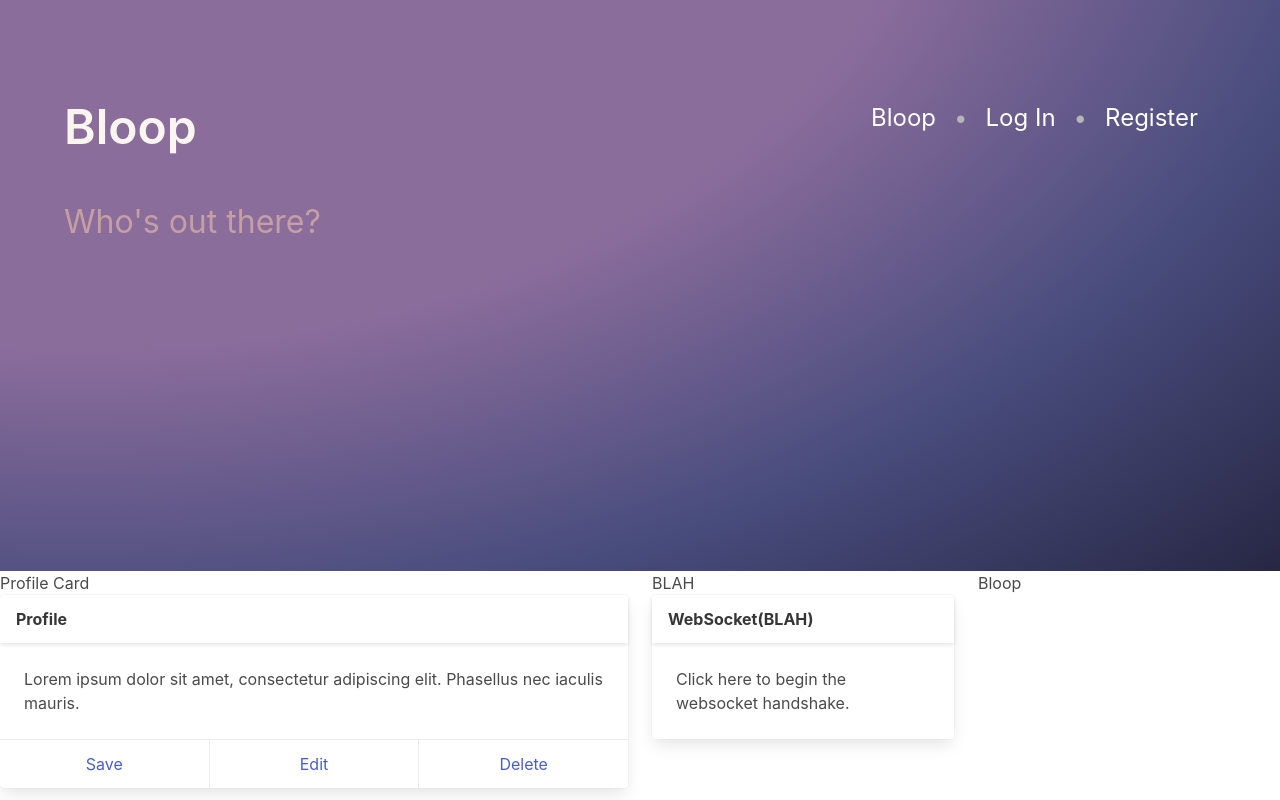
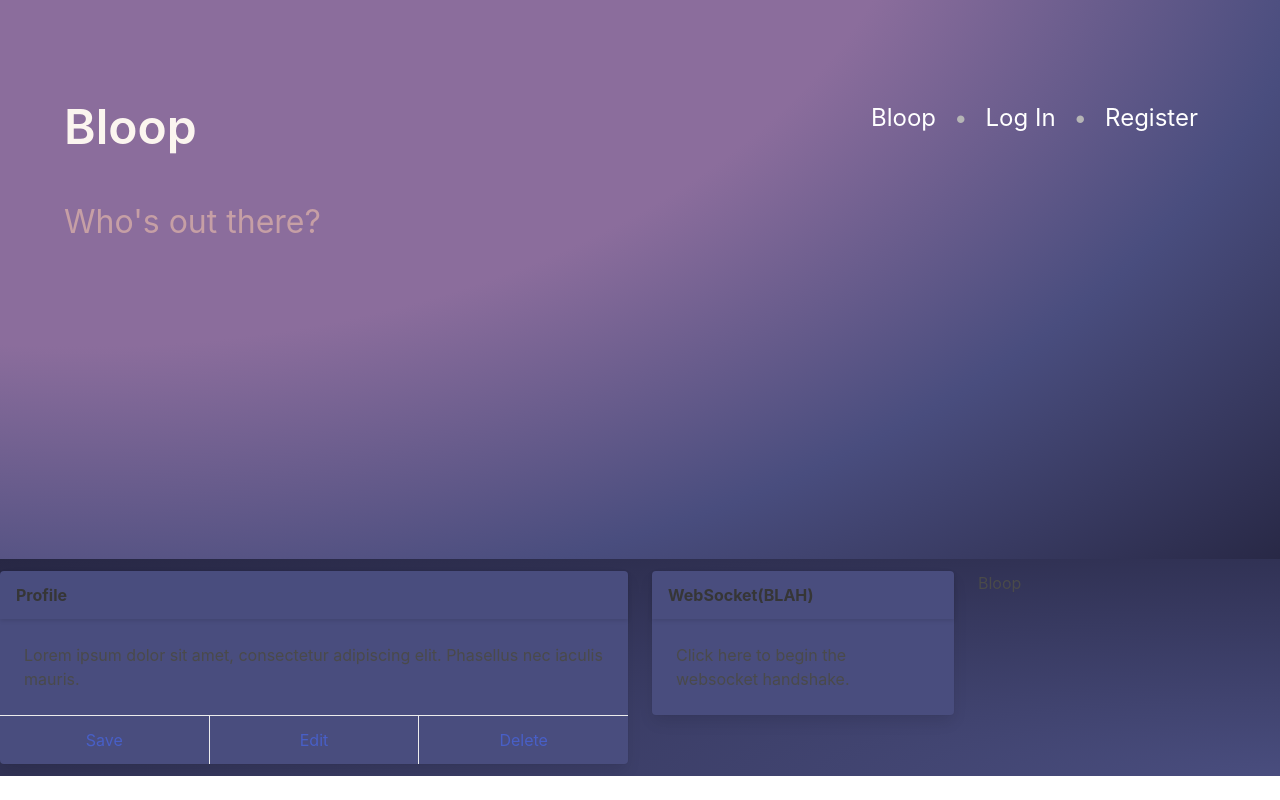
Before and after one commit to baezus/bloop2, a React (Create React App) app in the folder bloop/: page /dashboard in a window 1280 px wide. Shown: the part 229-1029 px from the top of the page. After the commit the page ends 1005 px from the top, so only its background shows below. Built offline with nearby package versions, Linux system fonts and the light colour scheme.

Commit message:
More styling on the dashboard; moving into connecting the web socket now.

```diff
--- a/bloop/src/components/Dashboard.js
+++ b/bloop/src/components/Dashboard.js
@@ -4,8 +4,9 @@ import '../styles/dashboard.scss';
 const Dashboard = () => {
 
   return(
+    <section className="section-two">
     <div className="columns">
-      <div className="column is-half">Profile Card
+      <div className="column is-half">
       <div className="card">
       <header className="card-header">
       <p className="card-header-title">
@@ -25,7 +26,7 @@ const Dashboard = () => {
       </div>
       </div>
 
-      <div className="column">BLAH
+      <div className="column">
         <div className="card">
           <header className="card-header">
             <p className="card-header-title">
@@ -41,6 +42,7 @@ const Dashboard = () => {
 
       <div className="column">Bloop</div>
     </div>
+    </section>
   );
 }
 
--- a/bloop/src/styles/dashboard.scss
+++ b/bloop/src/styles/dashboard.scss
@@ -1,3 +1,16 @@
 @charset "utf-8";
 @import "./variables.scss";
 @import "./bloop.scss";
+
+.column {
+  display: flex;
+  flex: 1;
+  margin: 0 auto;
+  padding: 0 auto;
+}
+
+.section-two {
+  padding: 10 auto;
+  margin: 10 auto;
+  background: radial-gradient(at bottom right, #494d7e, #272744);
+}
--- a/bloop/src/styles/variables.scss
+++ b/bloop/src/styles/variables.scss
@@ -1 +1,2 @@
 $primaryColor: #272744;
+$card-background-color: #494d7e;
```
Also changed, not shown: 1 other file (tests, documents, lock files or other folders).
